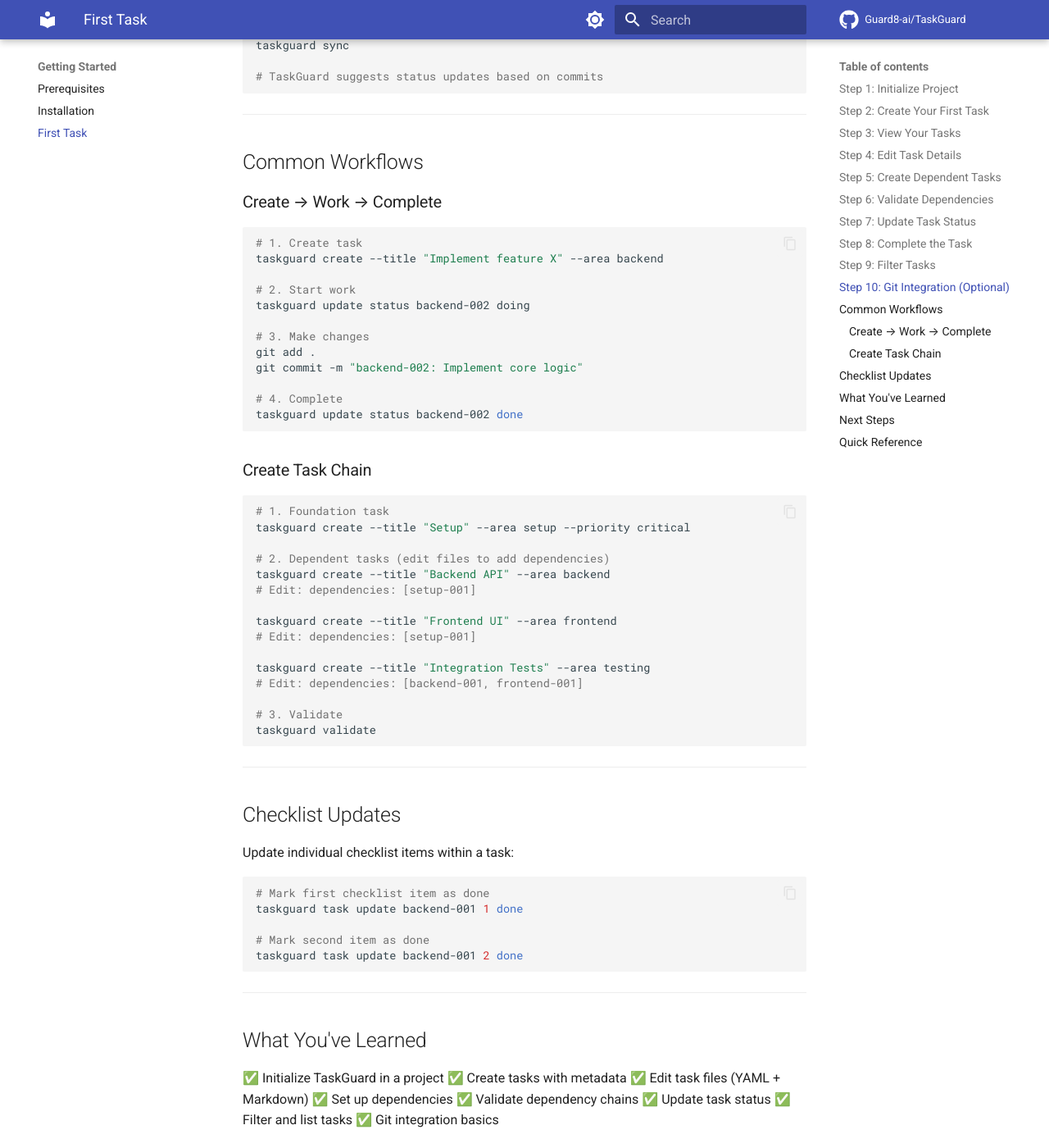
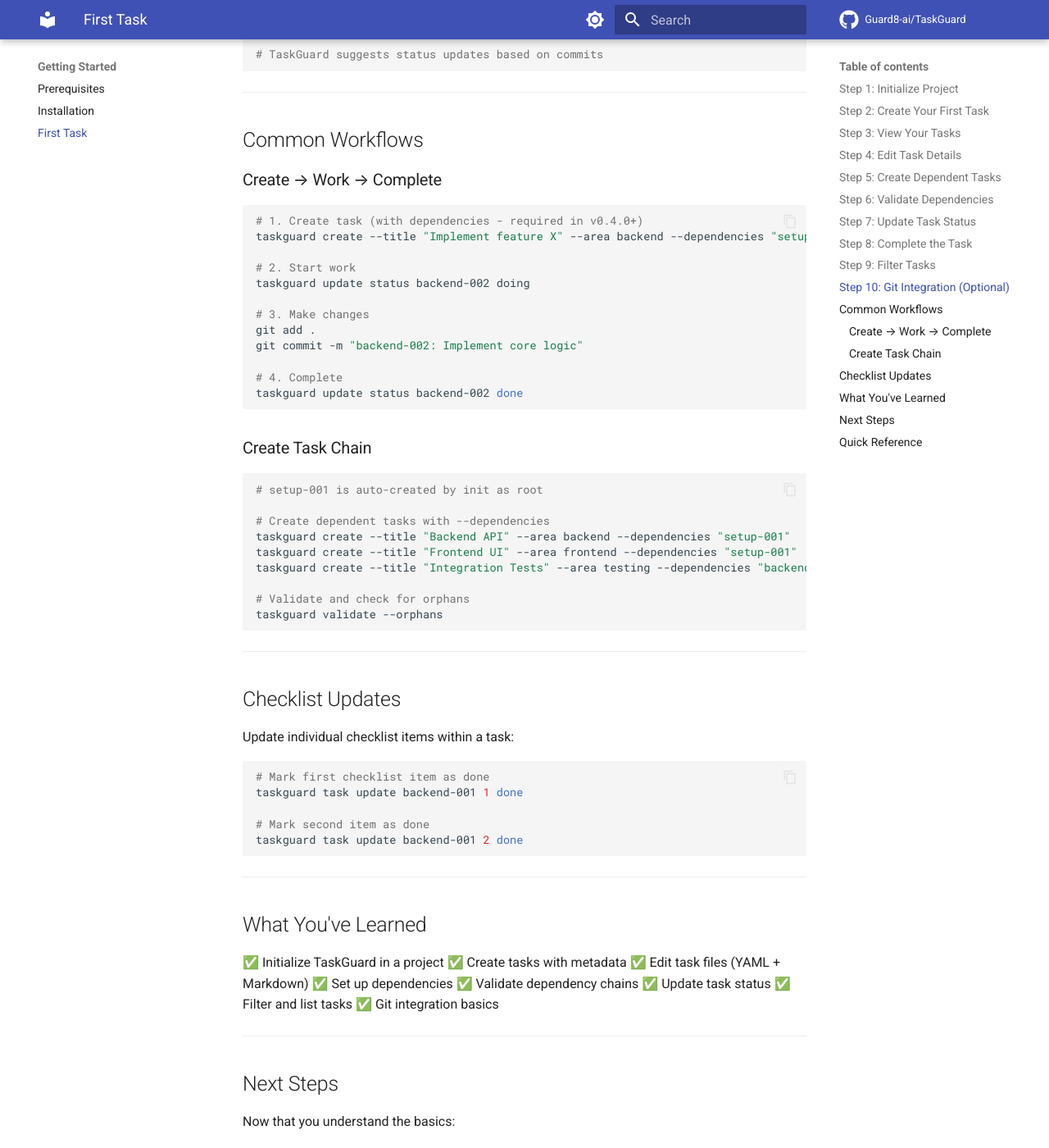
Before and after one commit to Guard8-ai/TaskGuard, an MkDocs documentation site: the page built from docs/getting-started/first-task.md, in a window 1280 px wide and 1400 px high, scrolled down 5920 px. Shown: the whole window at 82% size. Built offline with MkDocs 1.6.1 and Material for MkDocs 9.7.7, drawn with Linux system fonts in a browser that asks for light colours; comment, search, counter and statistics services are not loaded; the version menu is left out; some of the changed text lies outside the part shown.

Commit message:
docs: Fix all v0.4.0 documentation gaps
Updated files with causality tracking requirements:
- docs/changelog.md: Add v0.4.0 section
- README.md: Update examples with --dependencies
- INSTALL.md: Update test command
- docs/getting-started/first-task.md: Full tutorial update
- docs/usage-examples/common-workflows.md: All workflows updated
- docs/features/ai-integration.md: Add CAUTION for AI agents

All examples now show:
- --dependencies flag (required in v0.4.0+)
- setup-001 auto-created by init
- --allow-orphan-task escape hatch
- validate --orphans command

🤖 Generated with [Claude Code](https://claude.com/claude-code)

Co-Authored-By: Claude Opus 4.5 <noreply@anthropic.com>

````diff
--- a/docs/getting-started/first-task.md
+++ b/docs/getting-started/first-task.md
@@ -44,10 +44,11 @@ taskguard init
 
 ## Step 2: Create Your First Task
 
-Create a high-priority task for setting up a database:
+Create a high-priority task for setting up a database. **v0.4.0+: Dependencies are required.**
 
 ```bash
-taskguard create --title "Setup PostgreSQL database" --area backend --priority high
+# setup-001 was auto-created by init - use it as the root dependency
+taskguard create --title "Setup PostgreSQL database" --area backend --priority high --dependencies "setup-001"
 ```
 
 **Output:**
@@ -168,24 +169,19 @@ Brief description of what needs to be done and why.
 
 ## Step 5: Create Dependent Tasks
 
-Create a task that depends on the database setup:
+Create a task that depends on the database setup (specify dependency at creation):
 
 ```bash
-taskguard create --title "Create user authentication API" --area api --priority high
+taskguard create --title "Create user authentication API" --area api --priority high --dependencies "backend-001"
 ```
 
-**Add dependency by editing the file:**
+**The API task is automatically blocked until backend-001 is complete.**
 
-```bash
-vim tasks/api/api-001.md
-```
-
-**Update the YAML front-matter:**
-```yaml
-dependencies: [backend-001]
-```
-
-**Now the API task is blocked until backend-001 is complete.**
+!!! tip "Updating Dependencies"
+    You can also update dependencies later:
+    ```bash
+    taskguard update dependencies api-001 "backend-001,auth-001"
+    ```
 
 ---
 
@@ -323,8 +319,8 @@ taskguard sync
 ### Create → Work → Complete
 
 ```bash
-# 1. Create task
-taskguard create --title "Implement feature X" --area backend
+# 1. Create task (with dependencies - required in v0.4.0+)
+taskguard create --title "Implement feature X" --area backend --dependencies "setup-001"
 
 # 2. Start work
 taskguard update status backend-002 doing
@@ -340,21 +336,15 @@ taskguard update status backend-002 done
 ### Create Task Chain
 
 ```bash
-# 1. Foundation task
-taskguard create --title "Setup" --area setup --priority critical
+# setup-001 is auto-created by init as root
 
-# 2. Dependent tasks (edit files to add dependencies)
-taskguard create --title "Backend API" --area backend
-# Edit: dependencies: [setup-001]
+# Create dependent tasks with --dependencies
+taskguard create --title "Backend API" --area backend --dependencies "setup-001"
+taskguard create --title "Frontend UI" --area frontend --dependencies "setup-001"
+taskguard create --title "Integration Tests" --area testing --dependencies "backend-001,frontend-001"
 
-taskguard create --title "Frontend UI" --area frontend
-# Edit: dependencies: [setup-001]
-
-taskguard create --title "Integration Tests" --area testing
-# Edit: dependencies: [backend-001, frontend-001]
-
-# 3. Validate
-taskguard validate
+# Validate and check for orphans
+taskguard validate --orphans
 ```
 
 ---
@@ -400,20 +390,25 @@ Now that you understand the basics:
 ## Quick Reference
 
 ```bash
-# Initialize
+# Initialize (creates setup-001 as root)
 taskguard init
 
-# Create
-taskguard create --title "Task" --area <area> --priority <level>
+# Create (dependencies required in v0.4.0+)
+taskguard create --title "Task" --area <area> --dependencies "setup-001"
+
+# Create without dependencies (escape hatch)
+taskguard create --title "Spike" --area <area> --allow-orphan-task
 
 # List
 taskguard list [--area <area>] [--status <status>]
 
 # Update
 taskguard update status <task-id> <status>
+taskguard update dependencies <task-id> "dep1,dep2"
 
 # Validate
 taskguard validate
+taskguard validate --orphans
 
 # Git sync
 taskguard sync
````
Also changed, not shown: INSTALL.md (+2 -2 lines), README.md (+9 -12 lines), docs/changelog.md (+23 -0 lines), docs/features/ai-integration.md (+8 -3 lines), docs/usage-examples/common-workflows.md (+13 -20 lines).
